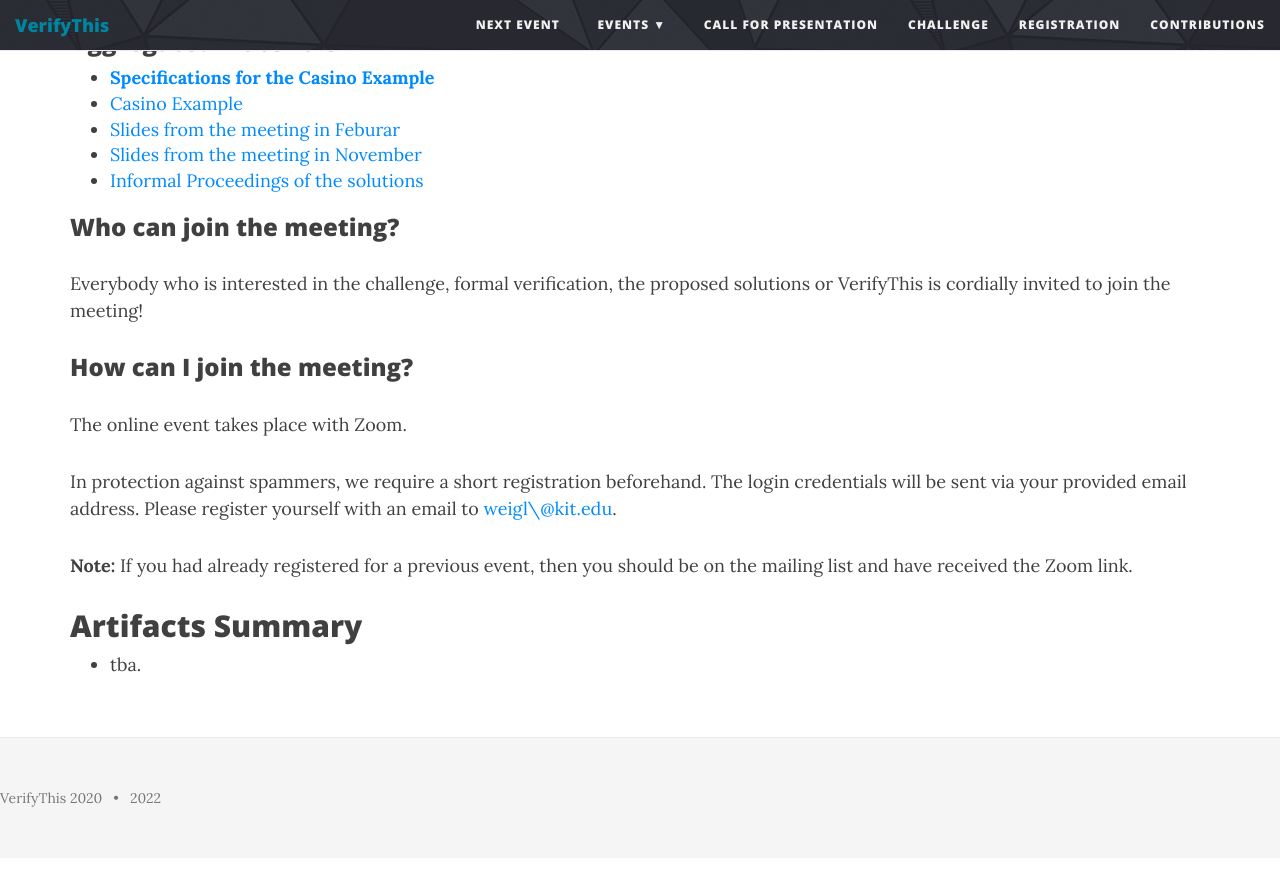
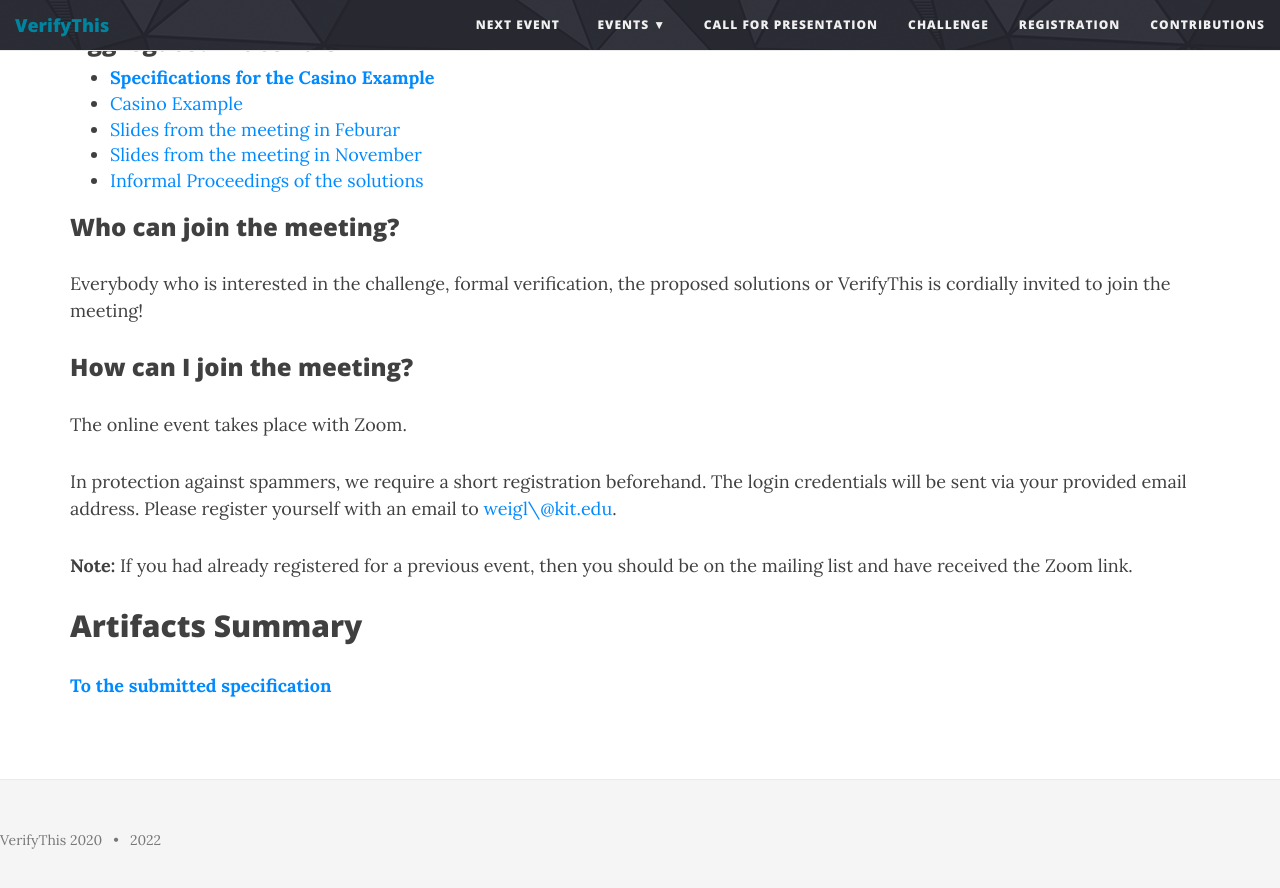
Before and after one commit to verifythis/verifythis.github.io, a Jekyll site: the page built from online-event-dec.md, in a window 1280 px wide and 900 px high, scrolled down 850 px. Shown: the top 888 px of the window. Built offline with Jekyll 4.4.1, drawn with Linux system fonts in a browser that asks for light colours; before the commit the page ends 1708 px from its top, so only the background shows below that.

Commit message:
Update online-event-dec.md

```diff
--- a/online-event-dec.md
+++ b/online-event-dec.md
@@ -64,4 +64,4 @@ should be on the mailing list and have received the Zoom link.
 
 ## Artifacts Summary
 
-* tba.
+**[To the submitted specification](/casino/spec)**
```
